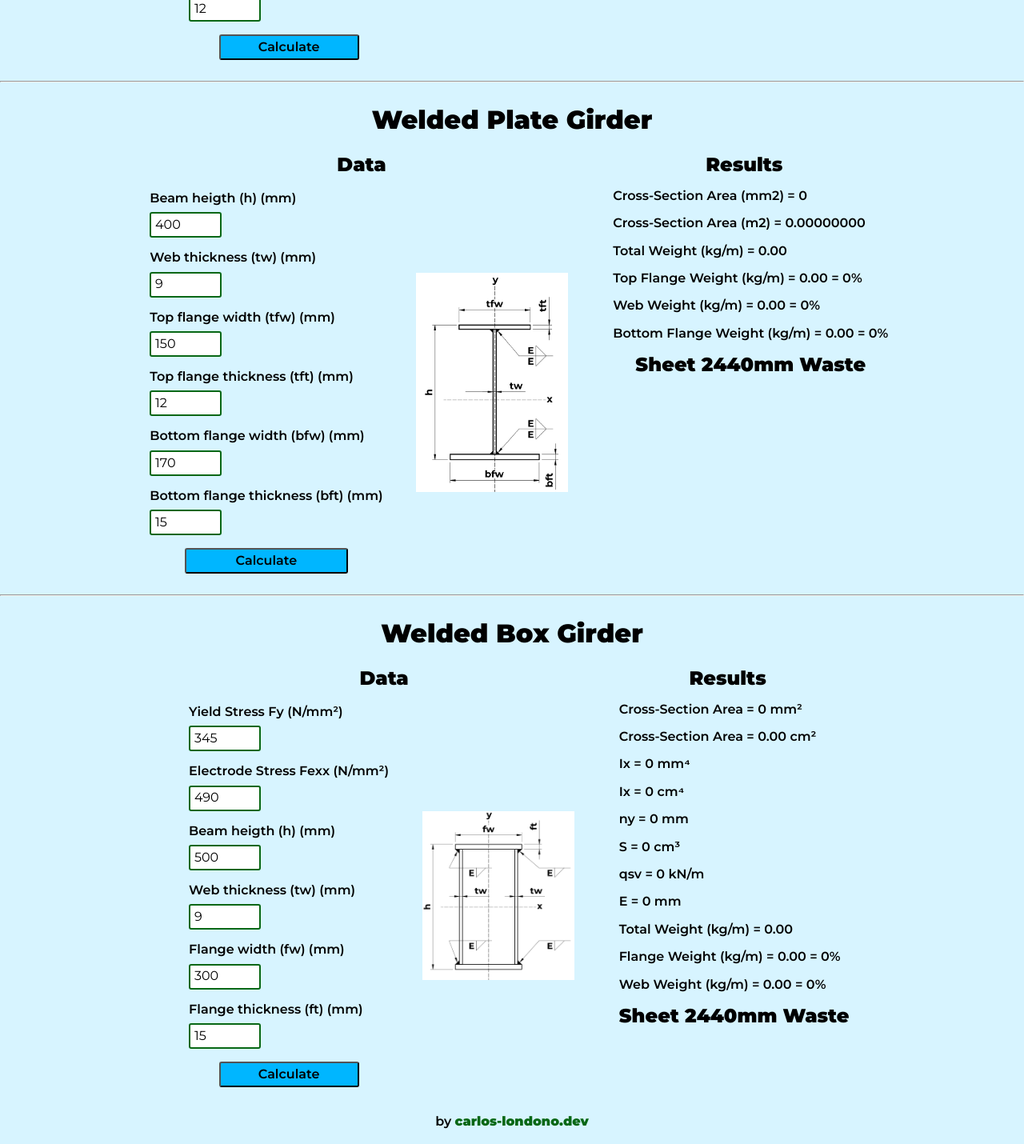
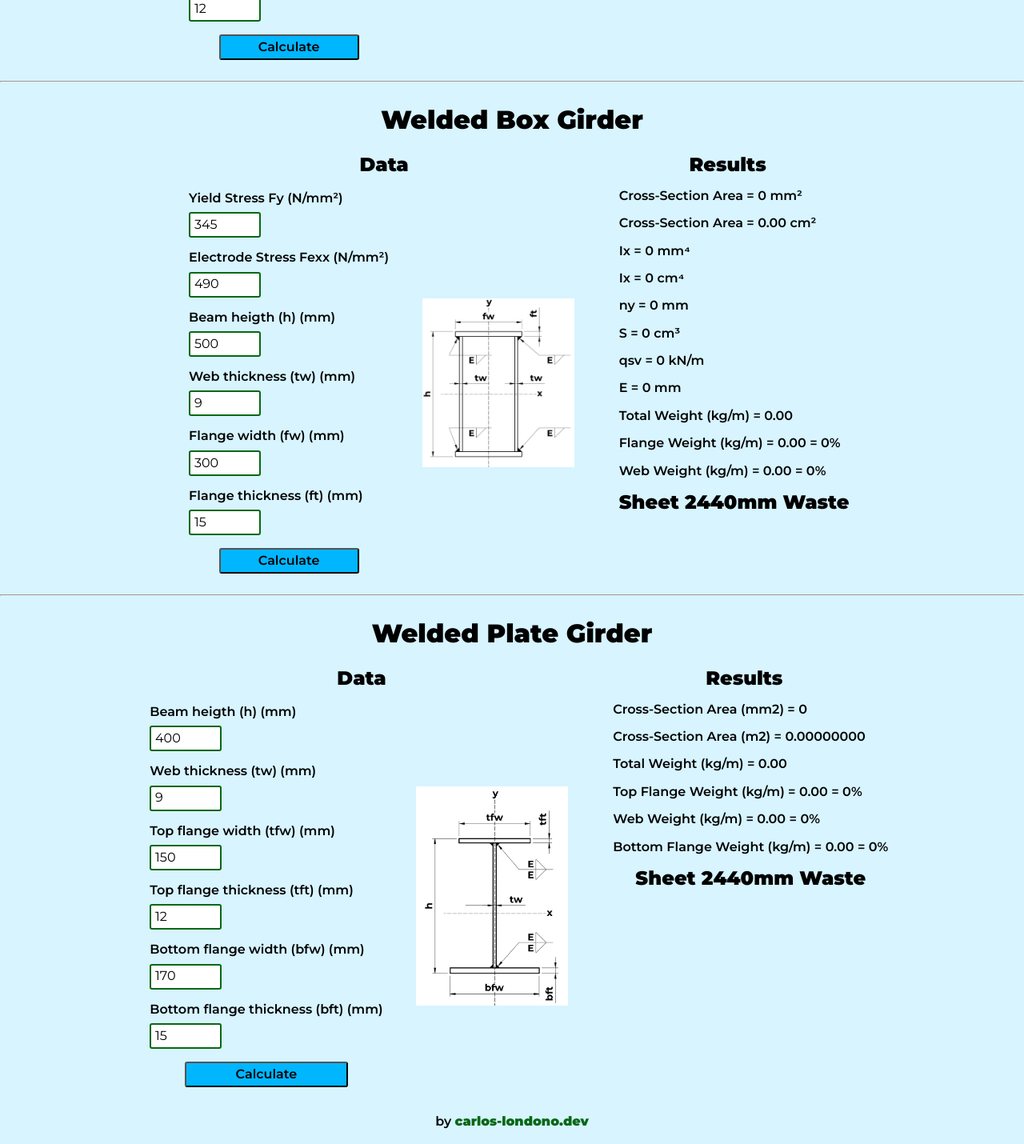
Before and after one commit to ClondonoM/react-css-welded-beam, a React (Vite) app: page / in a window 1280 px wide. Shown: the part 531-1961 px from the top of the page at 80% size. Built offline with nearby package versions, Linux system fonts and the light colour scheme.

Commit message:
reorder app components

```diff
--- a/src/App.jsx
+++ b/src/App.jsx
@@ -21,6 +21,16 @@ function App() {
         <BeamIEData setBeamIEProperties={setBeamIEProperties} />
         <BeamIEResults beamIEProperties={beamIEProperties} />
       </div>
+
+      <hr />
+      <div className={styles.header}>
+        <h1>Welded Box Girder</h1>
+      </div>
+      <div className={styles.container}>
+        <BeamBData setBeamBProperties={setBeamBProperties} />
+        <BeamBResults beamBProperties={beamBProperties} />
+      </div>
+
       <hr />
       <div className={styles.header}>
         <h1>Welded Plate Girder</h1>
@@ -29,14 +39,7 @@ function App() {
         <BeamIData setBeamIProperties={setBeamIProperties} />
         <BeamIResults beamIProperties={beamIProperties} />
       </div>
-      <hr />
-      <div className={styles.header}>
-        <h1>Welded Box Girder</h1>
-      </div>
-      <div className={styles.container}>
-        <BeamBData setBeamBProperties={setBeamBProperties} />
-        <BeamBResults beamBProperties={beamBProperties} />
-      </div>
+
       <div className={styles.footer}>
         <a href='https://carlos-londono.dev/' target='_blank' rel='noreferrer'>
           by <span>carlos-londono.dev</span>
```
